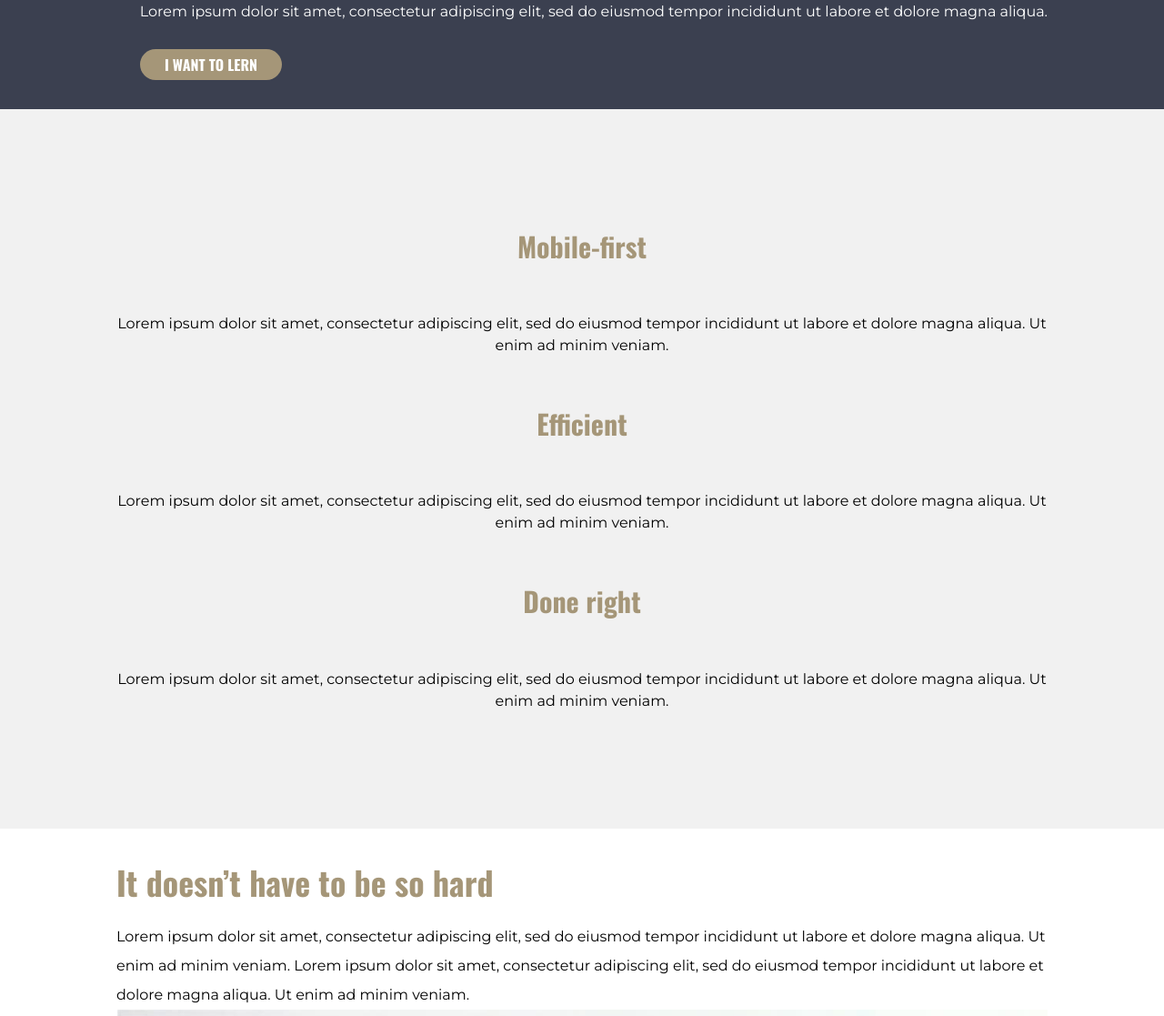
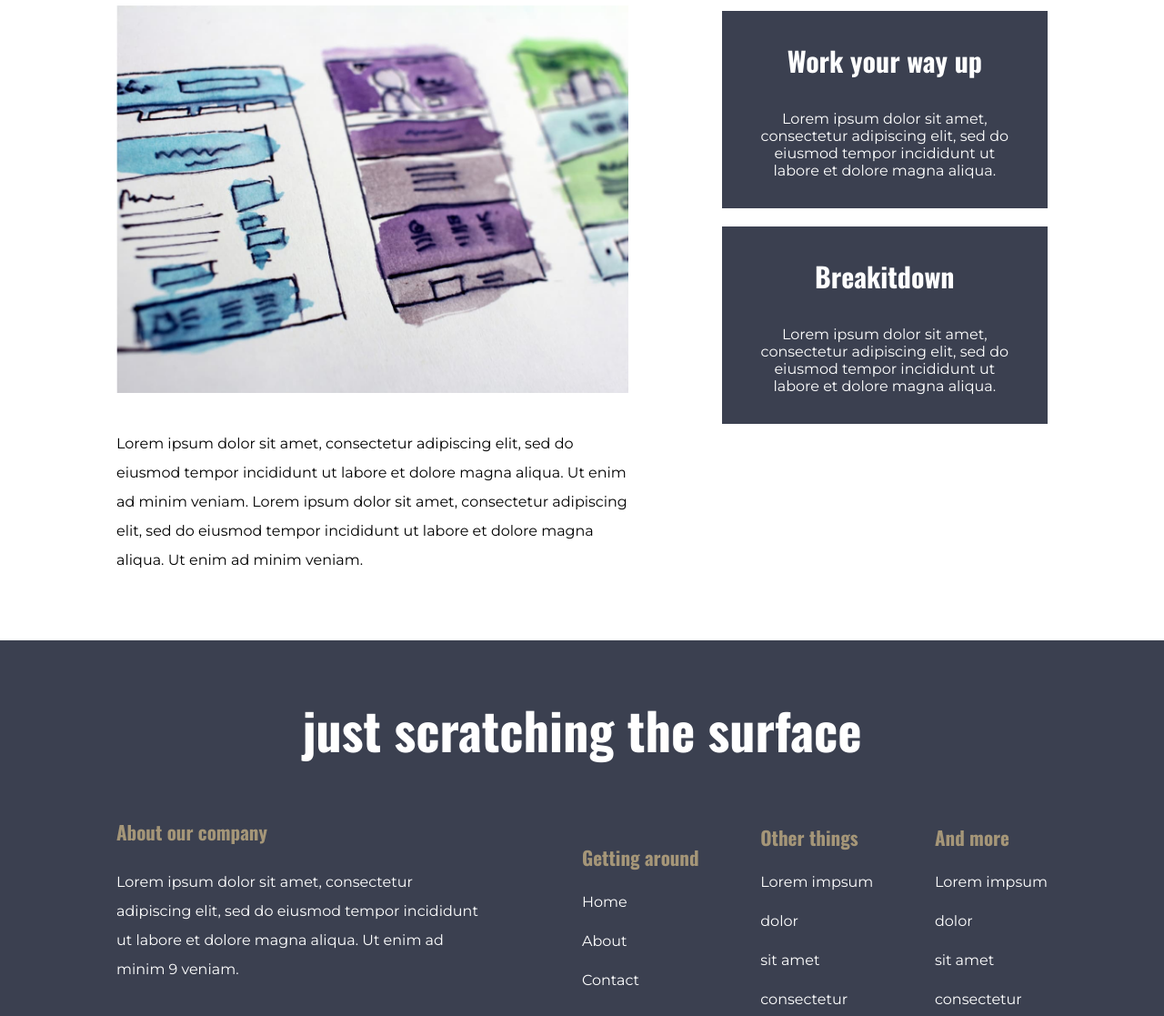
Before and after one commit to martingreilinger/crl-documents, a plain HTML site: page challenge09/index.html in a window 1280 px wide. Shown: the part 1333-2450 px from the top of the page at 91% size. Drawn offline with nearby package versions, Linux system fonts and the light colour scheme.

Commit message:
challenge-9 / solution

```diff
--- /dev/null
+++ b/challenge09/attribute.css
@@ -0,0 +1,26 @@
+.attribute-list {
+  display: flex;
+  flex-direction: column;
+  justify-content: space-between;
+  padding: 10% 0;
+  width: 100%
+}
+
+.attribute-item {
+  font-size: var(--font-size-m);
+  text-align: center;
+}
+
+.attribute-item__title {
+  color: var(--color-accent);
+  font-family: "Oswald", sans-serif;
+  font-size: var(--font-size-xl);
+  font-weight: bold;
+  margin-bottom: 5%;
+}
+
+.attribute-item__text {
+  font-family: "Montserrat", sans-serif;
+  font-size: var(--font-size-s);
+  line-height: 1.5em;
+}
--- a/challenge09/footer.css
+++ b/challenge09/footer.css
@@ -0,0 +1,62 @@
+.footer {
+  display: flex;
+  flex-direction: column;
+  padding-bottom: 10%;
+}
+
+.footer__heading {
+  background: unset;
+  color: white;
+  font-family: "Oswald", sans-serif;
+  font-size: 3.5em;
+  margin: 1em 0;
+  text-align: center;
+}
+
+.footer-info {
+  display: flex;
+  flex-direction: column;
+}
+
+.footer-info__heading {
+  color: var(--color-accent);
+  font-family: "Oswald", sans-serif;
+  font-size: 1.3125rem;
+  font-weight: bold;
+}
+
+.footer-info__text {
+  color: white;
+  font-family: "Montserrat", sans-serif;
+  font-size: var(--font-size-s);
+  line-height: 2em;
+  margin-top: 1.5em;
+  text-decoration: none;
+}
+
+.footer-info-links {
+  display: flex;
+  flex-direction: column;
+}
+
+.footer-info-links__wrapper {
+  align-items: flex-start;
+  display: flex;
+  flex-basis: 50%;
+  flex-direction: column;
+}
+
+.footer-info-links__heading {
+  color: var(--color-accent);
+  font-family: "Oswald", sans-serif;
+  font-size: 1.3125rem;
+  font-weight: bold;
+}
+
+.footer-info-links__link {
+  color: white;
+  font-family: "Montserrat", sans-serif;
+  font-size: var(--font-size-s);
+  margin-top: 1.5em;
+  text-decoration: none;
+}
--- a/challenge09/hero.css
+++ b/challenge09/hero.css
@@ -15,27 +15,28 @@
 }
 
 .hero-descriptor {
-  align-self: flex-end;
+  align-self: flex-flex-start;
   margin-top: 5em;
 }
 
 .hero-descriptor__text {
   color: white;
-  margin-bottom: 2em;
   font-family: 'Montserrat', sans-serif;
   font-size: var(--font-size-l);
+  margin-bottom: 2em;
+  max-width: 300px;
 }
 
 .hero-descriptor__button {
+  background: var(--color-accent);
+  border-radius: 10rem;
   border: none;
+  color: white;
   font-family: "Oswald", sans-serif;
   font-size: var(--font-size-l);
   font-weight: bold;
   padding: 0.3em 1.7em;
   text-transform: uppercase;
-  background: var(--color-accent);
-  border-radius: 10rem;
-  color: white;
 }
 
 .hero-descriptor__button:hover {
--- a/challenge09/index.html
+++ b/challenge09/index.html
@@ -11,7 +11,7 @@
     <link rel="stylesheet" href="style.css" />
   </head>
   <body>
-    <header>
+    <header class="nav-header">
       <nav class="nav-bar content">
         <img src="img/logo.svg" alt="page logo" />
         <ul class="nav-bar__links">
@@ -108,7 +108,7 @@
               dolore magna aliqua. Ut enim ad minim veniam.
             </p>
           </article>
-          <aside class="flex column">
+          <aside class="sidebar">
             <div class="sidebar-item background-blue">
               <h2 class="sidebar-item__title">
                 Break it down
@@ -140,40 +140,39 @@
         </section>
       </section>
       <footer class="background-blue">
-        <section class="content flex column">
+        <section class="content footer">
           <header>
-            <h1>just scratching the surface</h1>
+            <h1 class="footer__heading">just scratching the surface</h1>
           </header>
-          <section class="flex">
+          <section class="footer-info">
             <div>
-              <h2>About our company</h2>
-              <p>
+              <h2 class="footer-info__heading">About our company</h2>
+              <p class="footer-info__text">
                 Lorem ipsum dolor sit amet, consectetur adipiscing elit, sed do
                 eiusmod tempor incididunt ut labore et dolore magna aliqua. Ut
                 enim ad minim 9 veniam.
               </p>
             </div>
-            <section>
-              <div class="flex column">
-                <h2>Getting around</h2>
-
-                <a href="#">Home</a>
-                <a href="#">About</a>
-                <a href="#">Contact</a>
+            <section class="footer-info-links__wrapper">
+              <div class="footer-info-links">
+                <h2 class="footer-info-links__heading">Getting around</h2>
+                <a class="footer-info-links__link" href="#">Home</a>
+                <a class="footer-info-links__link" href="#">About</a>
+                <a class="footer-info-links__link" href="#">Contact</a>
               </div>
-              <div class="flex column">
-                <h2>Other things</h2>
-                <a href="#">Lorem impsum</a>
-                <a href="#">dolor</a>
-                <a href="#">sit amet</a>
-                <a href="#">consectetur</a>
+              <div class="footer-info-links">
+                <h2 class="footer-info-links__heading">Other things</h2>
+                <a class="footer-info-links__link" href="#">Lorem impsum</a>
+                <a class="footer-info-links__link" href="#">dolor</a>
+                <a class="footer-info-links__link" href="#">sit amet</a>
+                <a class="footer-info-links__link" href="#">consectetur</a>
               </div>
-              <div class="flex column">
-                <h2>And more</h2>
-                <a href="#">Lorem impsum</a>
-                <a href="#">dolor</a>
-                <a href="#">sit amet</a>
-                <a href="#">consectetur</a>
+              <div class="footer-info-links">
+                <h2 class="footer-info-links__heading">And more</h2>
+                <a class="footer-info-links__link" href="#">Lorem impsum</a>
+                <a class="footer-info-links__link" href="#">dolor</a>
+                <a class="footer-info-links__link" href="#">sit amet</a>
+                <a class="footer-info-links__link" href="#">consectetur</a>
               </div>
             </section>
           </section>
--- a/challenge09/main.css
+++ b/challenge09/main.css
@@ -10,10 +10,10 @@
 }
 
 .article__header {
+  color: var(--color-accent);
   font-family: "Oswald", sans-serif;
+  font-size: 2.25rem;
   font-weight: bold;
-  font-size: 2.25rem;
-  color: var(--color-accent);
   margin-bottom: 0.5em;
 }
 
@@ -31,20 +31,22 @@
   width: 100%;
 }
 
+.sidebar {
+  display: flex;
+  flex-direction: column;
+}
+
 .sidebar-item {
   color: white;
   padding: 2em;
   text-align: center;
 }
 
-.sidebar-item + .sidebar-item {
-  margin-top: 1.25em;
-}
-
 .sidebar-item__title {
   font-family: "Oswald", sans-serif;
+  font-size: var(--font-size-xl);
   font-weight: bold;
-  font-size: var(--font-size-xl);
+  white-space: nowrap;
 }
 
 .sidebar-item__text {
--- a/challenge09/nav.css
+++ b/challenge09/nav.css
@@ -1,3 +1,7 @@
+.nav-header {
+  background: var(--color-blue-dark);
+}
+
 .nav-bar {
   display: flex;
   flex-direction: column;
@@ -10,7 +14,6 @@
   font-family: "Oswald", sans-serif;
   font-size: var(--font-size-m);
   list-style: none;
-  margin-top: 1em;
   padding: 0;
 }
 
--- a/challenge09/style.css
+++ b/challenge09/style.css
@@ -1,6 +1,8 @@
 @import "nav.css";
 @import "hero.css";
+@import "attribute.css";
 @import "main.css";
+@import "footer.css";
 
 :root {
   --color-blue-dark: #2e323f;
@@ -21,14 +23,6 @@
   margin: 0;
 }
 
-.flex {
-  display: flex;
-}
-
-.column {
-  flex-direction: column;
-}
-
 .background-blue {
   background: var(--color-blue);
 }
@@ -46,44 +40,112 @@
   margin: 0 auto;
 }
 
-header {
-  background: var(--color-blue-dark);
+/* phone */
+@media (max-width: 700px) {
+  .nav-bar__links {
+    margin-top: 1em;
+  }
+
+  .attribute-item + .attribute-item {
+    margin-top: 5%;
+  }
+
+  .sidebar-item + .sidebar-item {
+    margin-top: 1.25em;
+  }
+
+  .footer-info-links {
+    margin-top: 2em;
+  }
 }
 
-.attribute-list {
-  padding: 10% 0;
-  display: flex;
-  flex-direction: column;
-  width: 100%
-  justify-content: space-between;
+/* tablet */
+@media (min-width: 700px) {
+  .attribute-list,
+  .footer-info-links__wrapper,
+  .nav-bar__links,
+  .nav-bar,
+  .sidebar {
+    align-items: center;
+    flex-direction: row;
+  }
+
+  .attribute-list,
+  .footer-info-links__wrapper,
+  .nav-bar,
+  .sidebar {
+    justify-content: space-between;
+  }
+
+  .attribute-item + .attribute-item {
+    margin-left: 5%;
+  }
+
+  .sidebar-item__title {
+    font-size: 2vw;
+  }
+
+  .sidebar-item__text {
+    font-size: 1.5vw;
+  }
+
+  .sidebar-item {
+    width: 20%;
+  }
+
+  .footer-info__text {
+    margin-bottom: 2em;
+  }
 }
 
-.attribute-item {
-  text-align: center;
+/* desktop */
+@media (min-width: 1000px) {
+  .content {
+    max-width: min(1200px, 80%);
+  }
+
+  .hero,
+  .main,
+  .footer-info {
+    flex-direction: row;
+    justify-content: space-between;
+  }
+
+  .hero-descriptor {
+    align-self: flex-end;
+  }
+
+  .hero {
+    padding: 6em 0;
+  }
+
+  .article {
+    width: 55%;
+  }
+
+  .sidebar {
+    flex-direction: column;
+    justify-content: flex-start;
+    width: 35%;
+  }
+
+  .sidebar-item {
+    width: unset;
+  }
+
+  .sidebar-item + .sidebar-item {
+    margin-top: 1.25em;
+  }
+
+  .sidebar-item__title {
+  font-size: var(--font-size-xl);
+  }
+
+  .sidebar-item__text {
   font-size: var(--font-size-m);
-}
+  }
 
-.attribute-item + .attribute-item {
-  margin-top: 5%;
-}
-
-.attribute-item__title {
-  color: var(--color-accent);
-  font-family: "Oswald", sans-serif;
-  font-size: var(--font-size-xl);
-  font-weight: bold;
-  margin-bottom: 5%;
-}
-
-.attribute-item__text {
-  font-family: "Montserrat", sans-serif;
-  font-size: var(--font-size-s);
-  line-height: 1.5em;
-}
-
-
-@@media desktop(min-width: 1000px) {
-  .content {
-    max-width: 1200px;
+  .footer-info div {
+    max-width: 40%;
   }
 }
```
